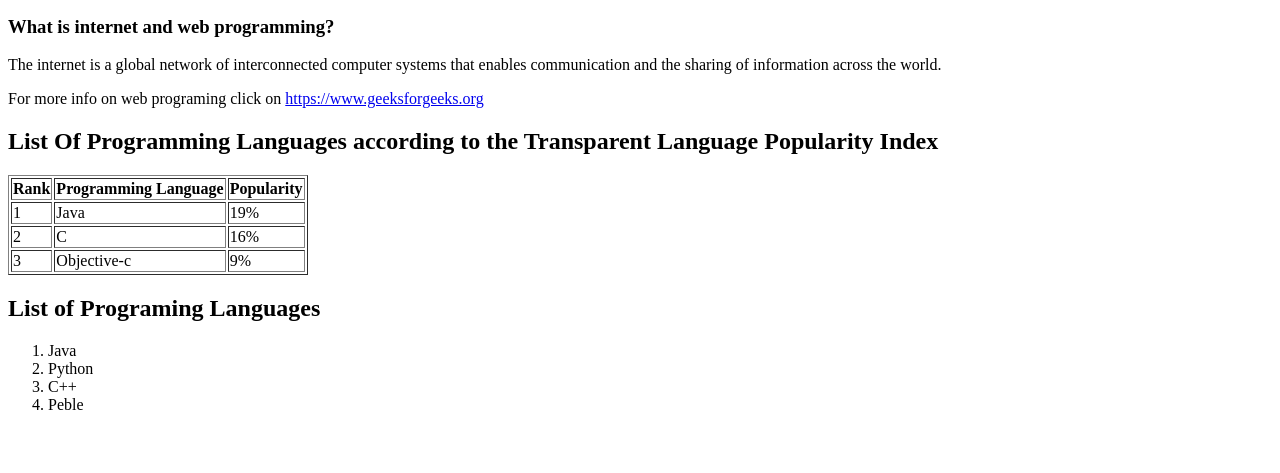
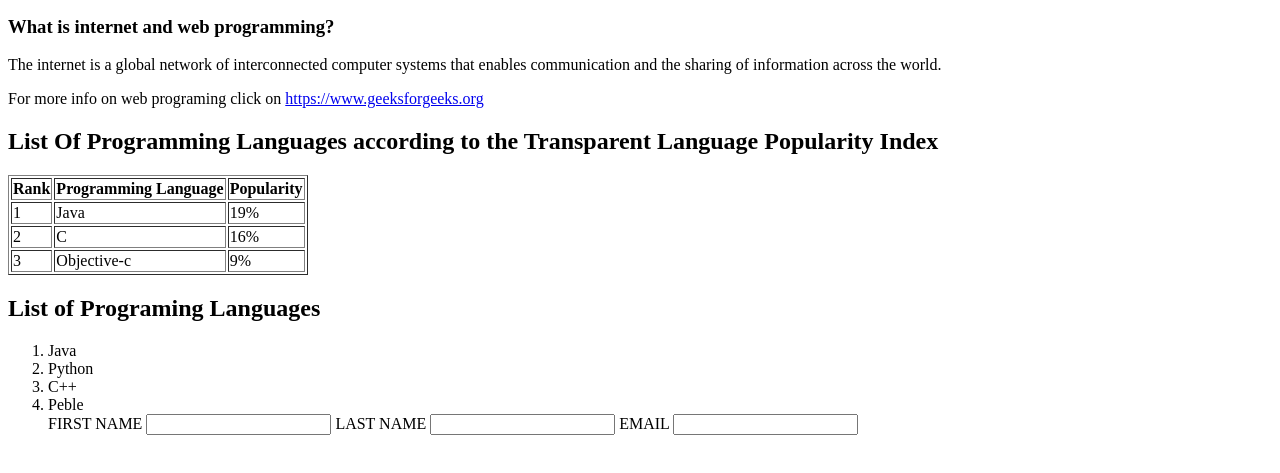
Before and after one commit to Davoleeee/web3, a plain HTML site: page index.html in a window 1280 px wide. Shown: the part 119-592 px from the top of the page. Drawn offline with Linux system fonts and the light colour scheme.

Commit message:
add form

```diff
--- a/index.html
+++ b/index.html
@@ -40,6 +40,14 @@
         <li>Python</li>
         <li>C++</li>
         <li>Peble</li>
+        <form>
+            <label for="">FIRST NAME</label>
+            <input type="text">
+            <label for="">LAST NAME</label>
+            <input type="text">
+            <label for="">EMAIL</label>
+            <input type="email">
+        </form>
     </ol>
 </body>
 </html>
```
